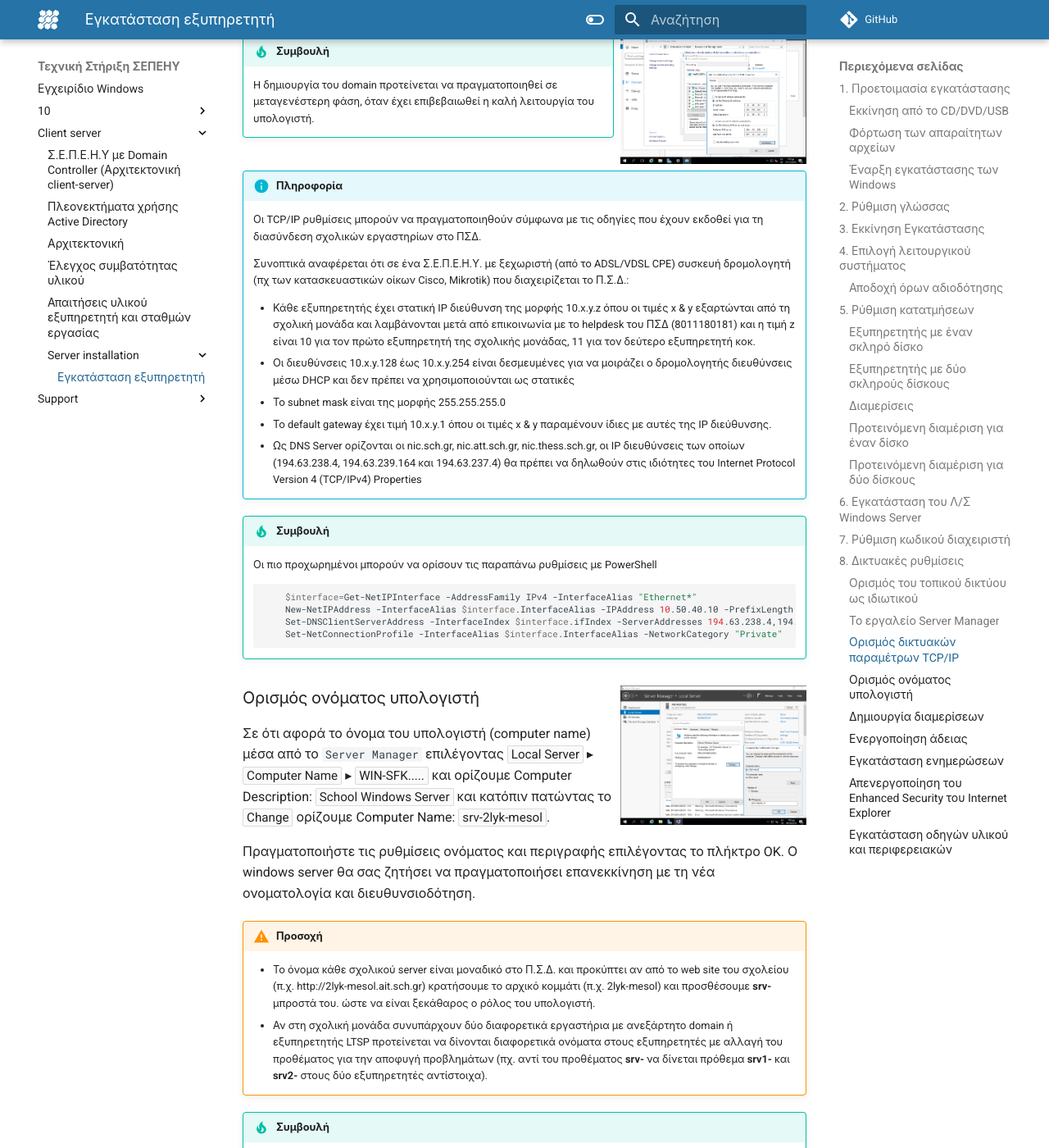
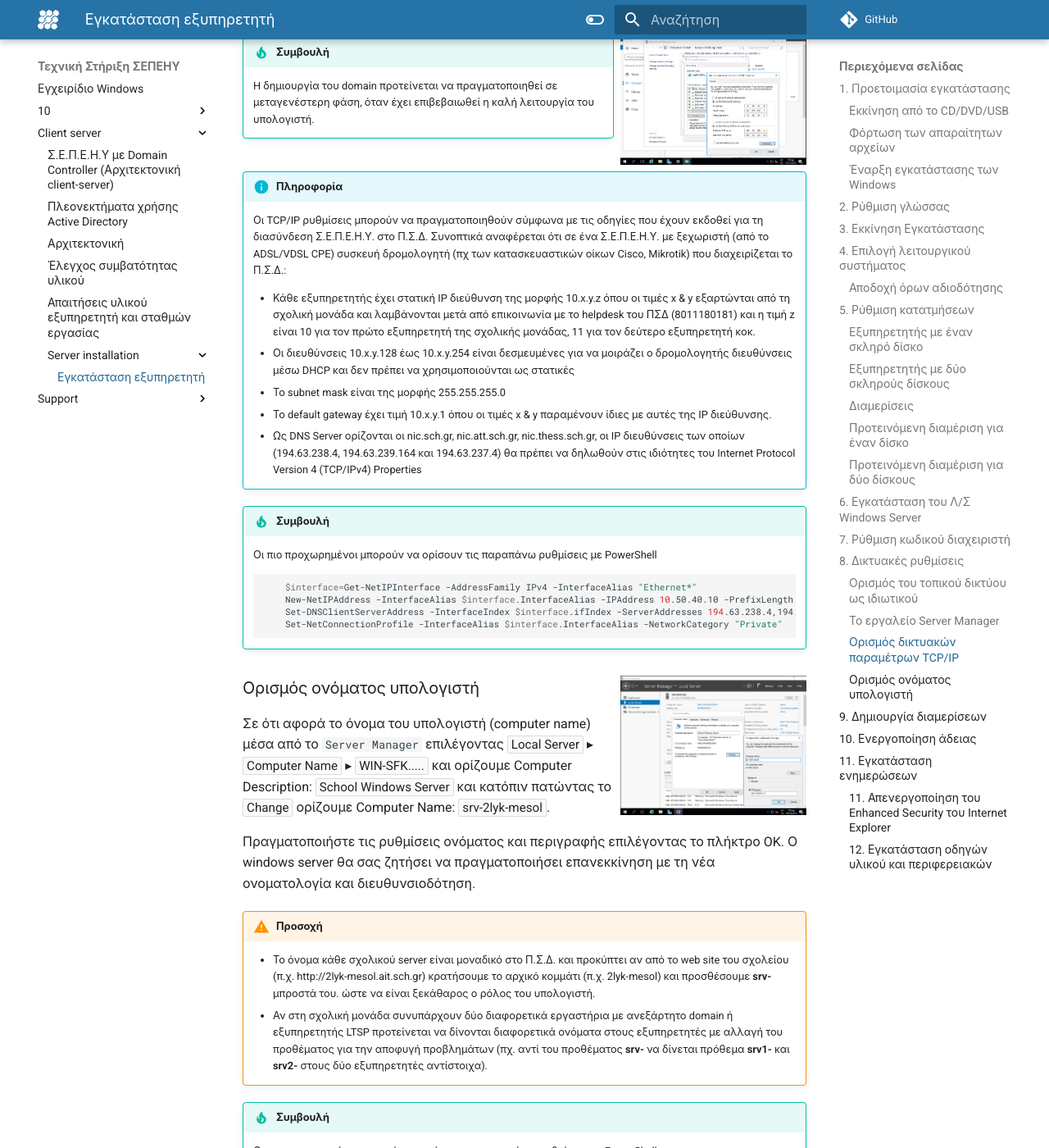
Before and after one commit to pe86/windows, an MkDocs documentation site: the page built from docs/client-server/server-installation/index.md, in a window 1280 px wide and 1400 px high, scrolled down 5464 px. Shown: the whole window at 82% size. Built offline with MkDocs 1.6.1 and Material for MkDocs 9.7.7, drawn with Linux system fonts in a browser that asks for light colours; comment, search, counter and statistics services are not loaded; some of the changed text lies outside the part shown.

Commit message:
THE FINAL

````diff
--- a/docs/client-server/server-installation/index.md
+++ b/docs/client-server/server-installation/index.md
@@ -127,19 +127,16 @@
 
 ### Ορισμός του τοπικού δικτύου ως ιδιωτικού[![](17a-set-private-network.png)](17a-set-private-network.png)
 
-Κατά την 1η εκκίνηση ο εξυπηρετητής συνδέεται στο τοπικό δίκτυο και αποκτά
-  μία δυναμική IP μέσω πρωτοκόλλου DHCP. Στην ερώτηση του λειτουργικού
-  συστήματος εάν ο συγκεκριμένος σταθμός θα είναι ορατός από τους άλλους
-  επιλέξτε ***Yes***, οπότε και ορίζετε το τοπικό δίκτυο του ΣΕΠΕΗΥ ως ιδιωτικό
-  δίκτυο.
+Κατά την 1η εκκίνηση ο εξυπηρετητής συνδέεται στο τοπικό δίκτυο και αποκτά μία
+  δυναμική IP μέσω πρωτοκόλλου DHCP. Στην ερώτηση του λειτουργικού συστήματος
+  εάν ο συγκεκριμένος σταθμός θα είναι ορατός από τους άλλους επιλέξτε
+  ***Yes***, οπότε και ορίζετε το τοπικό δίκτυο του ΣΕΠΕΗΥ ως ιδιωτικό δίκτυο.
 
 !!! Info clear "Πληροφορία"
     Μπορείτε να διαπιστώσετε τις τρέχουσες δικτυακές ρυθμίσεις πληκτρολογώντας σε γραμμή εντολών
-
     ```shell
         ipconfig /all
     ```
-
     Τα στοιχεία αυτά θα σας φανούν χρήσιμα σε επόμενο βήμα.
 
 ### Το εργαλείο Server Manager[![](17b-Server-Manager.png)](17b-Server-Manager.png)
@@ -168,9 +165,7 @@ DHCP, IPv6 enabled*** και στη συνέχεια με ***δεξί κλικ**
     H δημιουργία του domain προτείνεται να πραγματοποιηθεί σε μεταγενέστερη φάση, όταν έχει επιβεβαιωθεί η καλή λειτουργία του υπολογιστή.
 
 !!! info clear "Πληροφορία"
-    Οι TCP/IP ρυθμίσεις μπορούν να πραγματοποιηθούν σύμφωνα με τις οδηγίες που έχουν εκδοθεί για τη διασύνδεση σχολικών εργαστηρίων στο ΠΣΔ.
-
-    Συνοπτικά αναφέρεται ότι σε ένα Σ.Ε.Π.Ε.Η.Υ. με ξεχωριστή (από το ADSL/VDSL
+    Οι TCP/IP ρυθμίσεις μπορούν να πραγματοποιηθούν σύμφωνα με τις οδηγίες που έχουν εκδοθεί για τη διασύνδεση Σ.Ε.Π.Ε.Η.Υ. στο Π.Σ.Δ. Συνοπτικά αναφέρεται ότι σε ένα Σ.Ε.Π.Ε.Η.Υ. με ξεχωριστή (από το ADSL/VDSL
     CPE) συσκευή δρομολογητή (πχ των κατασκευαστικών οίκων Cisco, Mikrotik) που
     διαχειρίζεται το Π.Σ.Δ.:
 
@@ -226,7 +221,7 @@ OK. Ο windows server θα σας ζητήσει να πραγματοποιήσ
     Rename-Computer -NewName srv-2lyk-mesol -LocalCredential administrator -Restart
     ```
 
-### Δημιουργία διαμερίσεων[![](21a-users-partition.png)](21a-users-partition.png)
+## 9. Δημιουργία διαμερίσεων[![](21a-users-partition.png)](21a-users-partition.png)
 [![](21b-users-partition.png)](21b-users-partition.png)
 Μπορείτε να δημιουργήσετε τις προτεινόμενες διαμερίσεις όπως έχει ήδη αναφερθεί στην ενότητα εγκατάστασης του εξυπηρετητή - ρύθμισης των διαμερίσεων.
 
@@ -245,7 +240,7 @@ OK. Ο windows server θα σας ζητήσει να πραγματοποιήσ
 !!! info "Πληροφορία"
     Τα παραπάνω βήματα πρέπει να επαναληφθούν για τις επιπλέον διαμερίσεις που θέλετε να δημιουργηθούν.
 
-### Ενεργοποίηση άδειας
+## 10. Ενεργοποίηση άδειας
 
 [![](22-registration.png)](22-registration.png)
 
@@ -263,7 +258,7 @@ Windows 2016 Server χωρίς ενεργοποίηση. Η βέλτιστη μ
     slui
     ```
 
-### Εγκατάσταση ενημερώσεων
+## 11. Εγκατάσταση ενημερώσεων
 [![](23-check-4-updates.png)](23-check-4-updates.png)
 [![](24-install-updates.png)](24-install-updates.png)
 Απαραίτητη προϋπόθεση για την εύρυθμη λειτουργία του λειτουργικού συστήματος είναι η εγκατάσταση όλων των κρίσιμων ενημερώσεων.
@@ -282,7 +277,7 @@ Windows 2016 Server χωρίς ενεργοποίηση. Η βέλτιστη μ
     και επιλέξτε ***5.Windows Update Settings*** και κατόπιν επιλέξτε αν θα
     εγκαθίστανται αυτόματα ή μόνο θα κατεβαίνουν ή θα γίνονται όλα χειροκίνητα.
 
-### Απενεργοποίηση του Enhanced Security του Internet Explorer[![](26-disable-enhanced-security.jpg)](26-disable-enhanced-security.jpg)
+### 11. Απενεργοποίηση του Enhanced Security του Internet Explorer[![](26-disable-enhanced-security.jpg)](26-disable-enhanced-security.jpg)
 
 Η βασική λειτουργικότητα του Internet Explorer έχει μειωθεί σημαντικά στις νεότερες εκδόσεις των Windows και τις περισσότερες φορές εμφανίζεται μήνυμα παρεμπόδισης περιεχομένου (content blocking) κάνοντας αδύνατη την πλοήγηση στο διαδίκτυο. Για αυτό το λόγο συνιστούμε:
 
@@ -303,7 +298,7 @@ Windows 2016 Server χωρίς ενεργοποίηση. Η βέλτιστη μ
     Disable-IEESC
     ```
 
-### Εγκατάσταση οδηγών υλικού και περιφερειακών
+### 12. Εγκατάσταση οδηγών υλικού και περιφερειακών
 
 Τμήμα της εγκατάστασης του λειτουργικού συστήματος θεωρείται και η
   εγκατάσταση των οδηγών συσκευών (system drivers) της μητρικής, των καρτών
````
